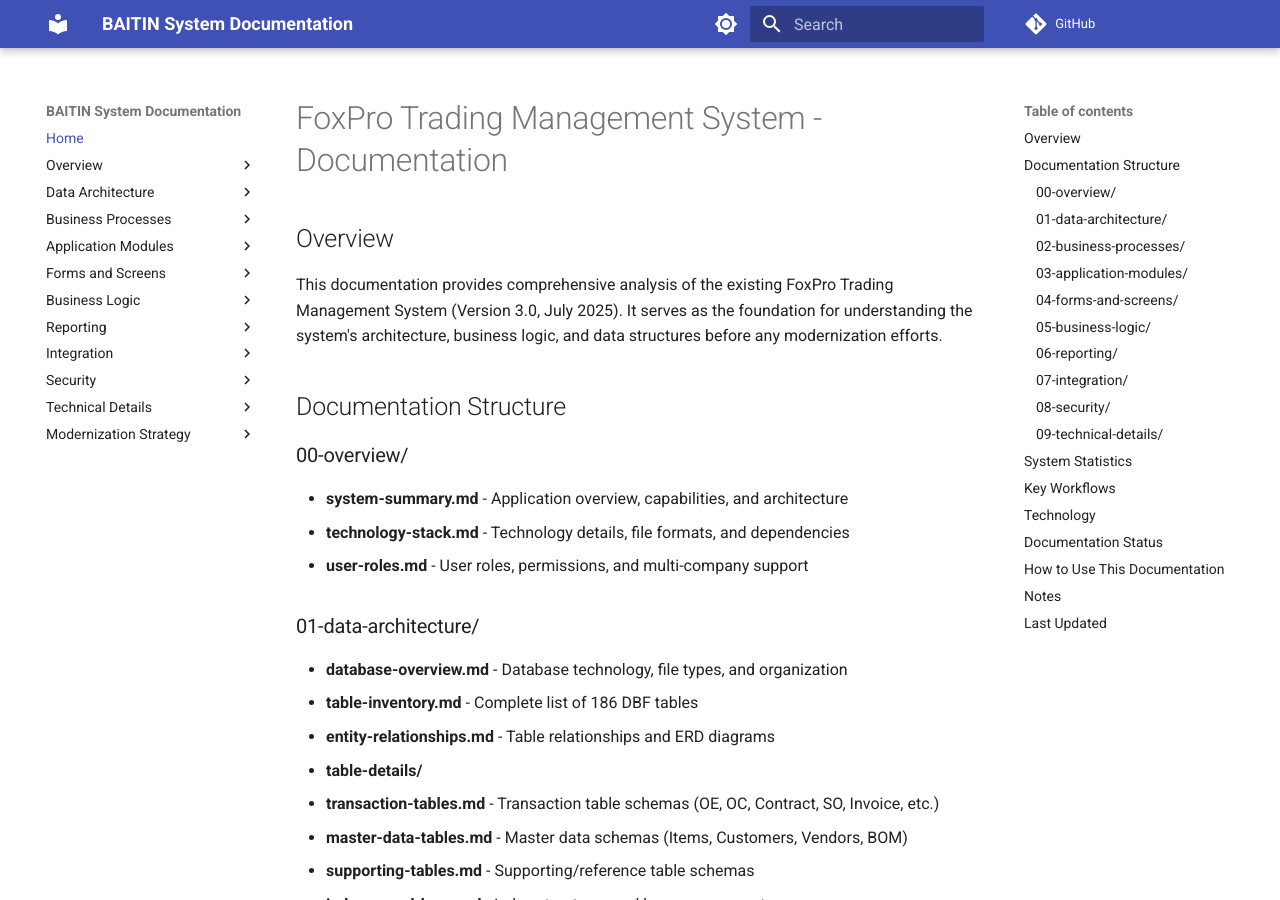
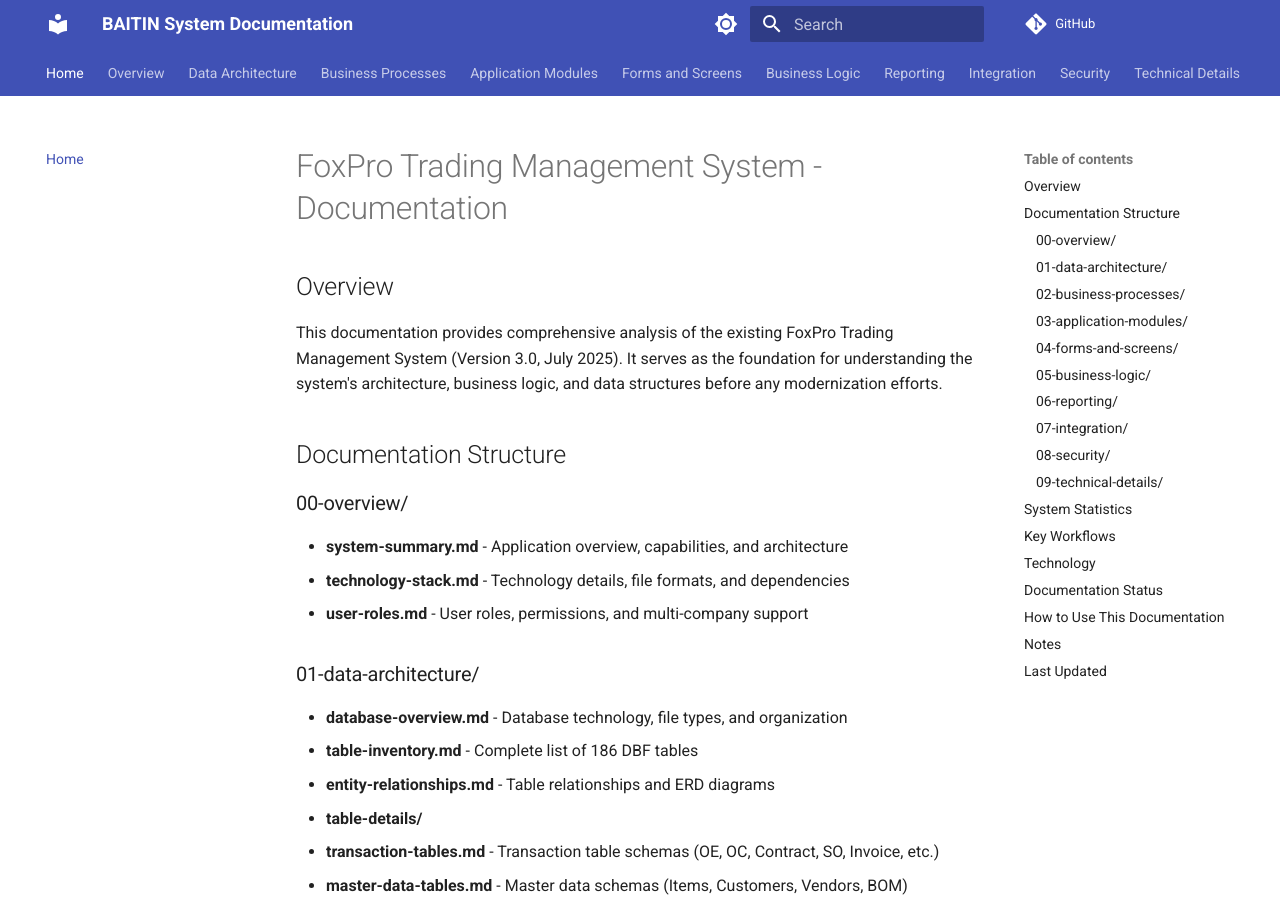
Before and after one commit to mike2311/baitin, an MkDocs documentation site: the page built from docs/README.md, in a window 1280 px wide and 900 px high. Built offline with MkDocs 1.6.1 and Material for MkDocs 9.7.7, drawn with Linux system fonts in a browser that asks for light colours; comment, search, counter and statistics services are not loaded.

Commit message:
Add Material theme features for better navigation
- Enable navigation tabs, sections, and expand features
- Enable search suggestions and highlighting
- Enable content tabs and code annotations
- This ensures the navigation sidebar is fully functional

```diff
--- a/mkdocs.yml
+++ b/mkdocs.yml
@@ -6,6 +6,15 @@
 
 theme:
   name: material
+  features:
+    - navigation.tabs
+    - navigation.sections
+    - navigation.expand
+    - navigation.top
+    - search.suggest
+    - search.highlight
+    - content.tabs.link
+    - content.code.annotate
   palette:
     # Light mode
     - scheme: default
```
